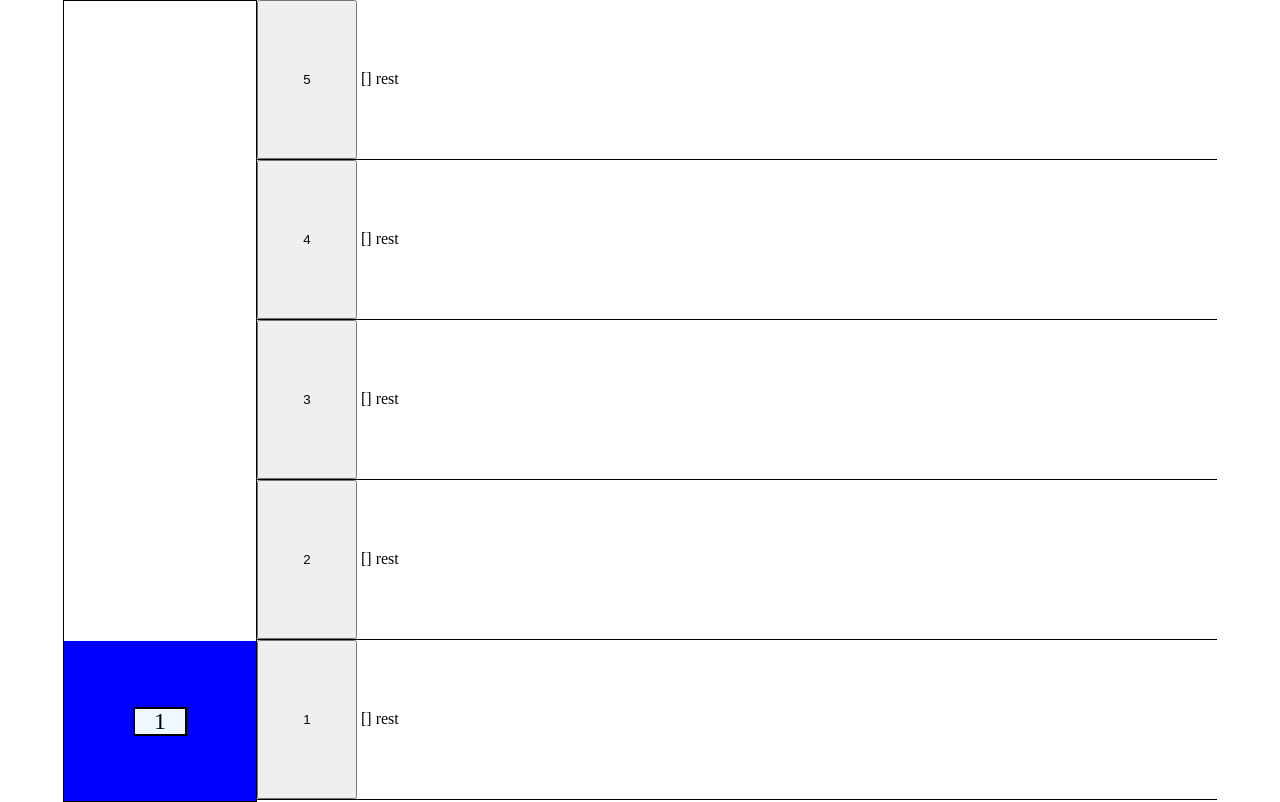
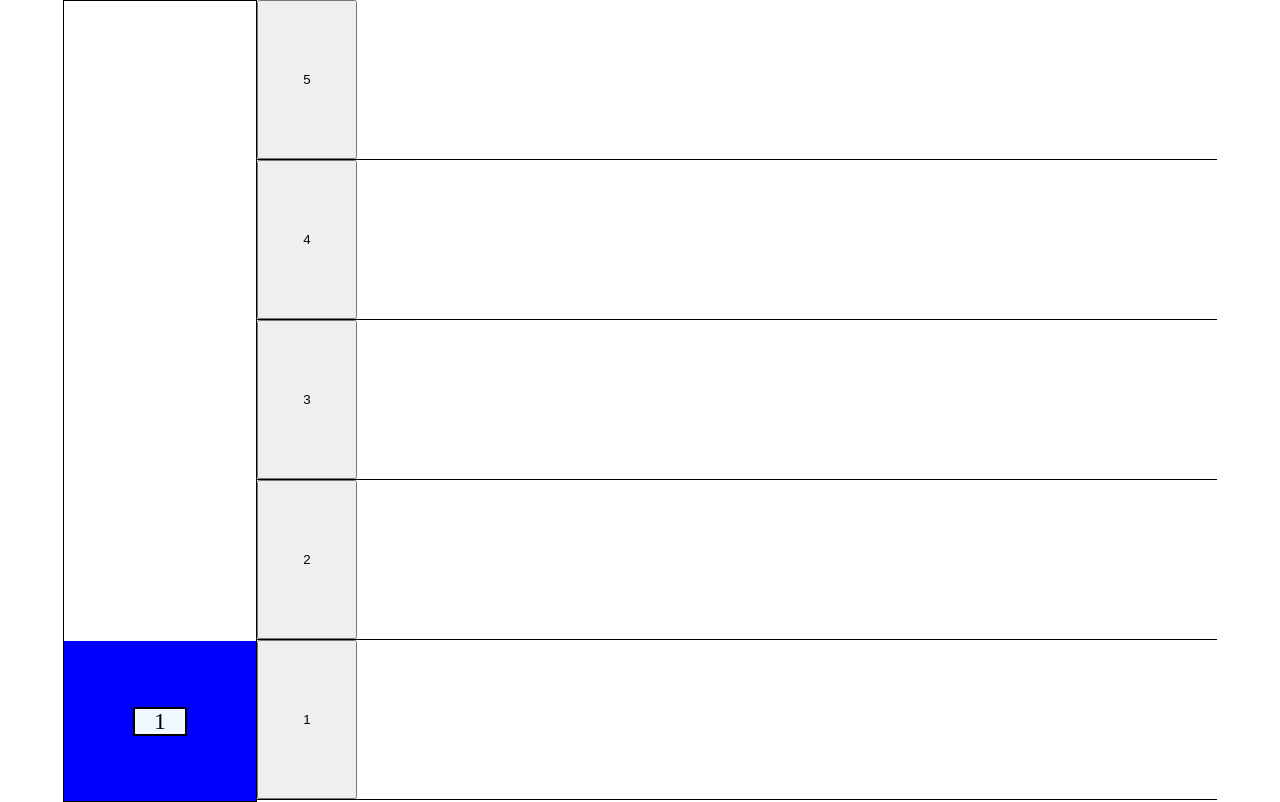
Before and after one commit to Feralbot/elevator-test-task, a Vue app: page / in a window 1280 px wide. Built offline with nearby package versions, Linux system fonts and the light colour scheme.

Commit message:
slicing to components flour

```diff
--- a/src/App.vue
+++ b/src/App.vue
@@ -15,11 +15,18 @@
     </div>
 
     <div class="flours">
-      <div class="flour" v-for="flour in elevatorStore.flours" :key="flour">
+      <floor
+        class="flour"
+        v-for="flour in elevatorStore.flours"
+        :key="flour"
+        :floursQueue="elevatorStore.floursQueue"
+        :flour="flour"
+      />
+      <!-- <div class="flour" v-for="flour in elevatorStore.flours" :key="flour">
         <button
           class="flour-btn"
           :class="{
-            'flour-waiting': elevatorStore.floursQueue.includes(flour),
+            'flour-btn__waiting': elevatorStore.floursQueue.includes(flour),
           }"
           @click="elevatorStore.addToQueue(flour)"
         >
@@ -27,7 +34,7 @@
         </button>
         {{ elevatorStore.floursQueue }}
         {{ elevatorStore.elevatorStatus }}
-      </div>
+      </div> -->
     </div>
   </main>
 </template>
@@ -35,6 +42,7 @@
 <script setup>
 import { onMounted, ref, watch } from "vue";
 import { useElevatorStore } from "./stores/elevatorStore";
+import floor from "./components/floor.vue";
 
 const elevatorStore = useElevatorStore();
 const elevatorCabine = ref();
--- /dev/null
+++ b/src/components/floor.vue
@@ -0,0 +1,22 @@
+<template>
+  <div class="flour">
+    <button
+      class="flour-btn"
+      :class="{
+        'flour-btn__waiting': floursQueue.includes(flour),
+      }"
+      @click="elevatorStore.addToQueue(flour)"
+    >
+      {{ flour }}
+    </button>
+  </div>
+</template>
+
+<script setup>
+import { useElevatorStore } from "../stores/elevatorStore";
+const props = defineProps({
+  floursQueue: { Array, required: true, default: [] },
+  flour: { Number, require: true },
+});
+const elevatorStore = useElevatorStore();
+</script>
--- a/src/styles/main.css
+++ b/src/styles/main.css
@@ -45,7 +45,7 @@ main {
   height: 160px;
   border-bottom: 1px solid black;
 }
-.flour-waiting {
+.flour-btn__waiting {
   background-color: rgb(238, 204, 83);
 }
 button {
```
